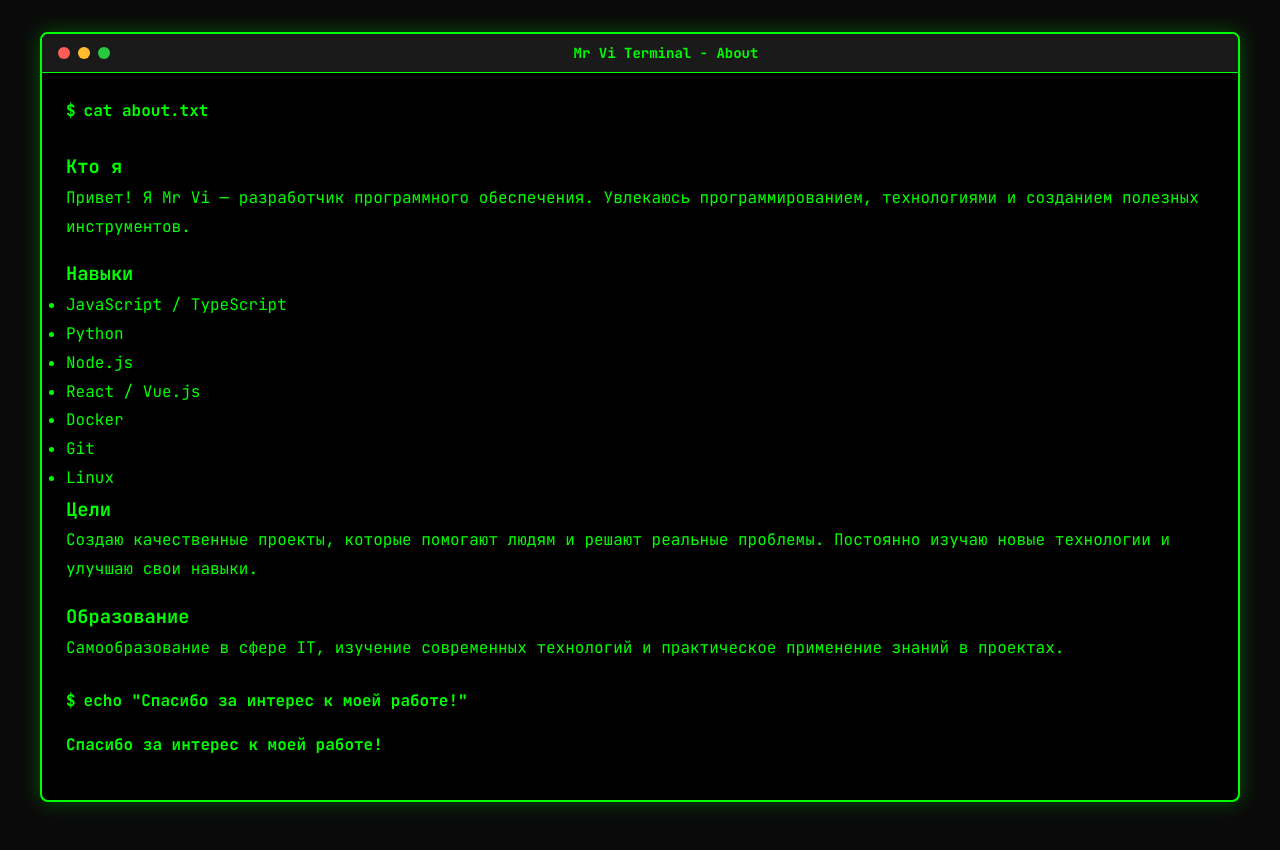
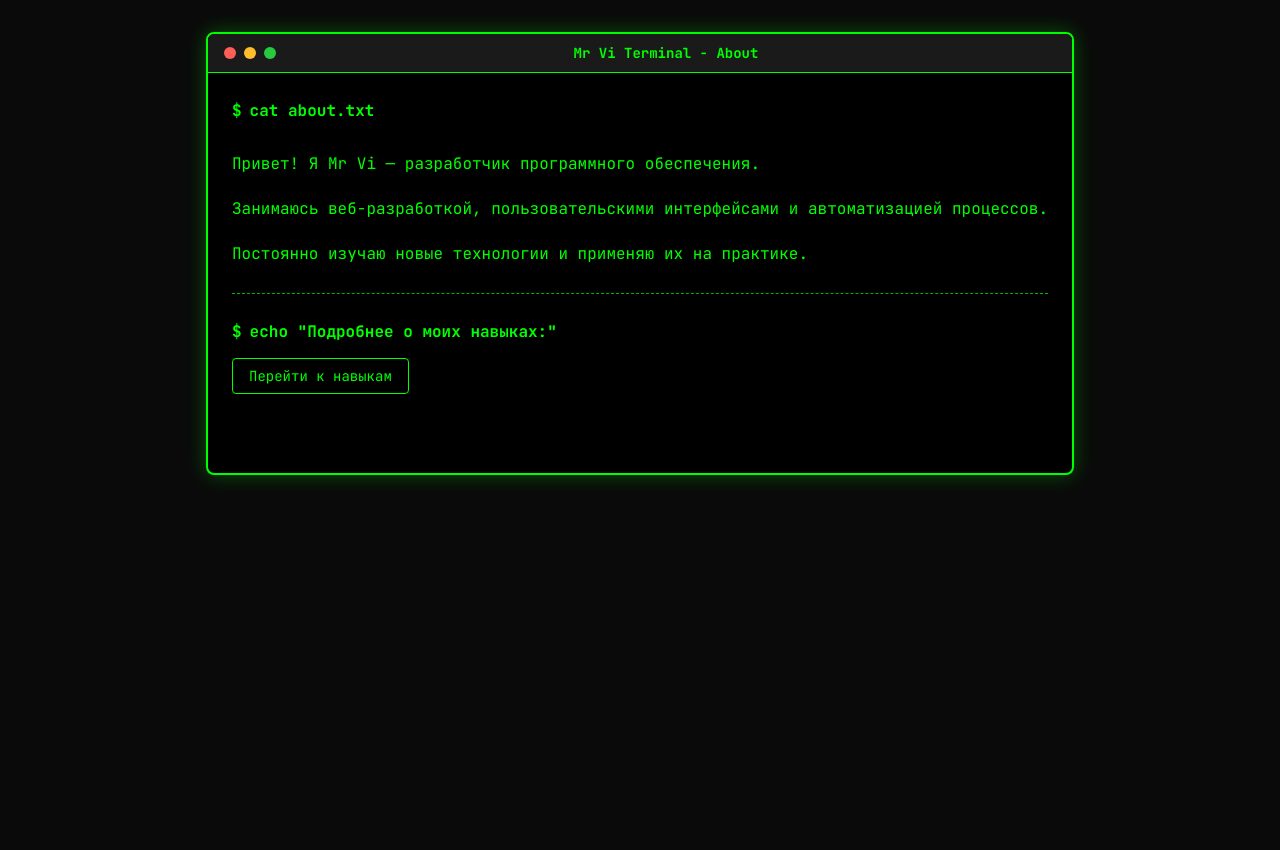
Before and after one commit to mrvi0/mrvi0.github.io, a Jekyll site: the page built from _pages/about.md, in a window 1280 px wide. Shown: the top 850 px of the page. Built offline with Jekyll 4.4.1, drawn with Linux system fonts in a browser that asks for light colours.

Commit message:
refactor: restructure about page to remove duplicated skills info

```diff
--- a/_pages/about.md
+++ b/_pages/about.md
@@ -23,35 +23,19 @@ keywords: Mr Vi, about, developer, creator
 
         <div class="output">
             <div class="description">
-                <h3>Кто я</h3>
-                <p>Привет! Я Mr Vi — разработчик программного обеспечения. Увлекаюсь программированием, технологиями и созданием полезных инструментов.</p>
+                <p>Привет! Я Mr Vi — разработчик программного обеспечения.</p>
+                <p>Занимаюсь веб-разработкой, пользовательскими интерфейсами и автоматизацией процессов.</p>
+                <p>Постоянно изучаю новые технологии и применяю их на практике.</p>
+            </div>
+        </div>
 
-                <h3>Навыки</h3>
-                <ul>
-                    <li>JavaScript / TypeScript</li>
-                    <li>Python</li>
-                    <li>Node.js</li>
-                    <li>React / Vue.js</li>
-                    <li>Docker</li>
-                    <li>Git</li>
-                    <li>Linux</li>
-                </ul>
-
-                <h3>Цели</h3>
-                <p>Создаю качественные проекты, которые помогают людям и решают реальные проблемы. Постоянно изучаю новые технологии и улучшаю свои навыки.</p>
-
-                <h3>Образование</h3>
-                <p>Самообразование в сфере IT, изучение современных технологий и практическое применение знаний в проектах.</p>
-            </div>
-
-            <div class="terminal-line">
-                <span class="prompt">$</span>
-                <span class="command">echo "Спасибо за интерес к моей работе!"</span>
-            </div>
-
-            <div class="output">
-                <span class="success">Спасибо за интерес к моей работе!</span>
-            </div>
+        <hr class="terminal-hr">
+        <div class="terminal-line">
+            <span class="prompt">$</span>
+            <span class="command">echo "Подробнее о моих навыках:"</span>
+        </div>
+        <div class="output">
+            <a href="/skills/" class="nav-button">Перейти к навыкам</a>
         </div>
     </div>
 </div>
```
Also changed, not shown: other parts of _pages/about.md (+2 -2 lines).
